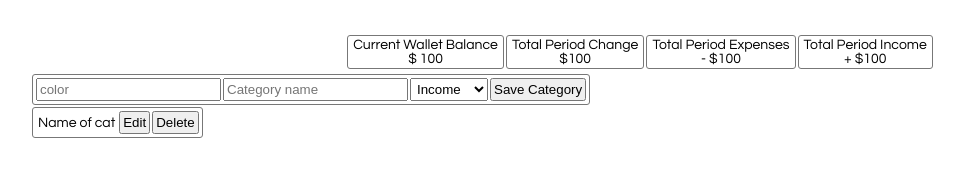
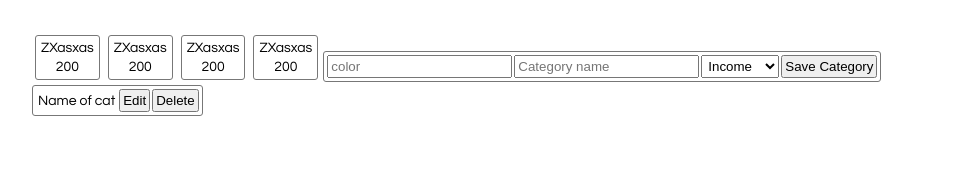
Before and after one commit to Apollo108/spendee-clone-react-context, a React app: page / in a window 1280 px wide. Shown: the whole page, without its empty margins (0-964 px from the left). Built offline with nearby package versions, Linux system fonts and the light colour scheme.

Commit message:
some changes

```diff
--- a/src/index.css
+++ b/src/index.css
@@ -3,8 +3,9 @@
   padding: 2px;
 }
 
-.output, .output{
+.output{
   text-align: center;
+  display: inline-block;
 }
 
 .output div, .cat-editor, .cat-list{
--- a/src/index.js
+++ b/src/index.js
@@ -8,7 +8,10 @@ class App extends React.Component {
     render(){
         return(
             <div>
-                <Output/>
+                <Output label="ZXasxas" sum={200}/>
+                <Output label="ZXasxas" sum={200}/>
+                <Output label="ZXasxas" sum={200}/>
+                <Output label="ZXasxas" sum={200}/>
                 <CategoryEditor />
                 <CategoryList />
             </div>
--- a/src/serega.js
+++ b/src/serega.js
@@ -6,10 +6,10 @@ export class Output extends React.Component{
     render(){
         return(
             <div className="output">
-                <div><span>Current Wallet Balance</span><br/><span> $ 100 </span></div>
-                <div><span>Total Period Change</span><br/><span> $100 </span></div>
-                <div><span>Total Period Expenses</span><br/><span> - $100 </span></div>
-                <div><span>Total Period Income</span><br/><span> + $100 </span></div>
+                <div>
+                    <p>{this.props.label}</p>
+                    <p>{this.props.sum}</p>
+                </div>
             </div>
         );
     }
```
